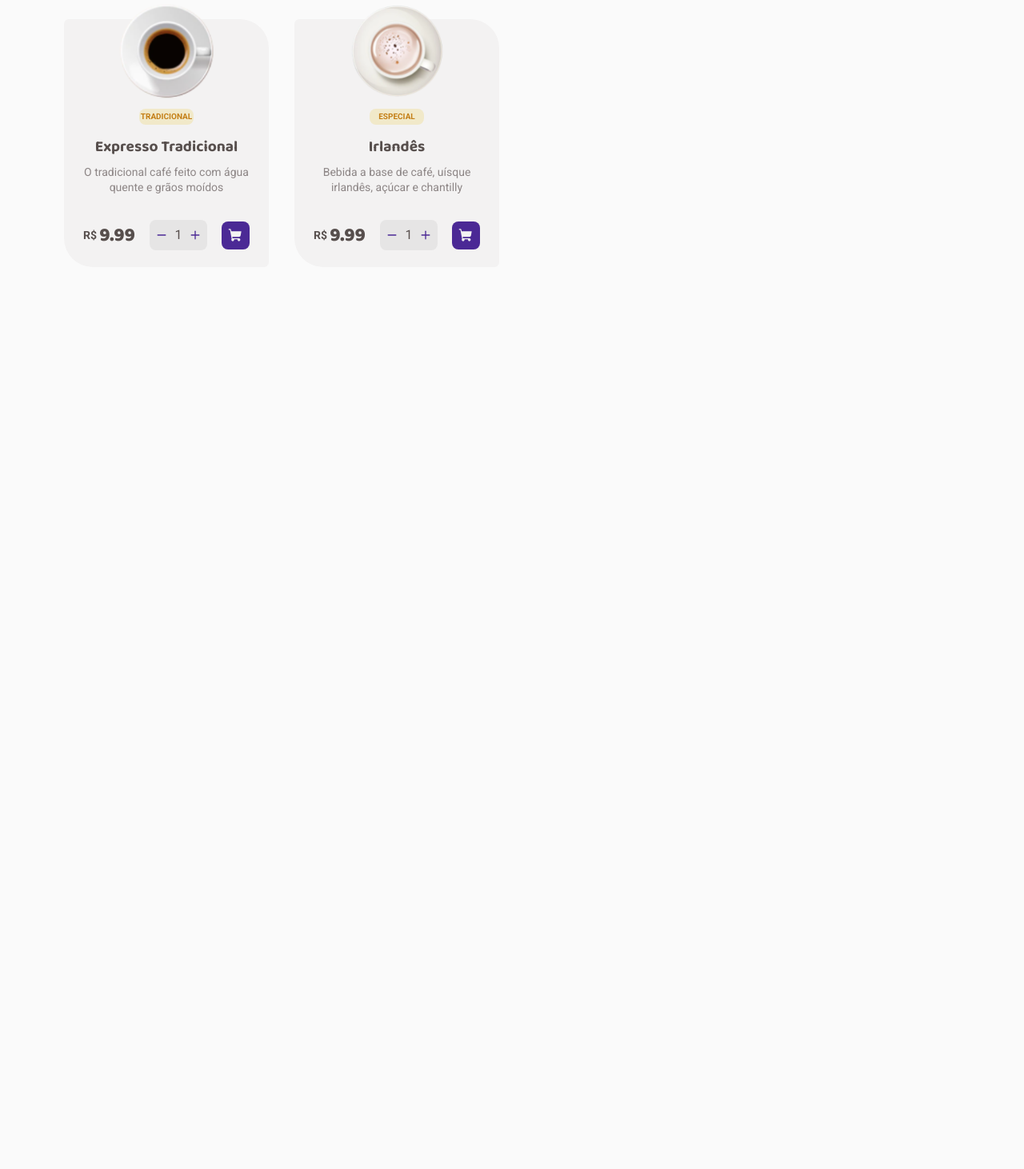
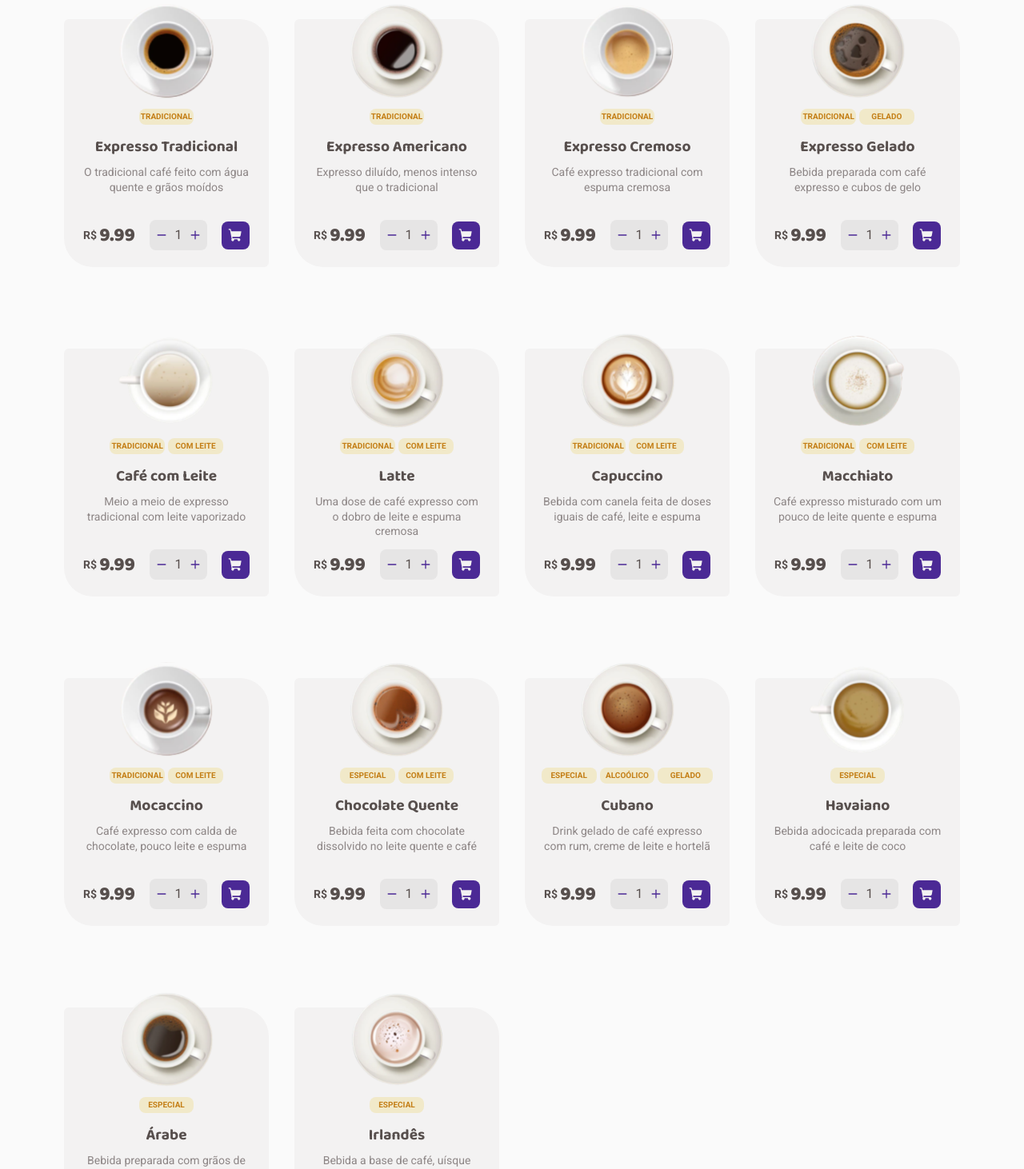
Before and after one commit to leometzker/Ignite, a React (Vite) app in the folder Desafios/Coffee_Dellivery/: page / in a window 1280 px wide. Shown: the part 800-2262 px from the top of the page at 80% size. Before the commit the page ends 1262 px from the top, so only its background shows below. Built offline with nearby package versions, Linux system fonts and the light colour scheme.

Commit message:
ajustando somas

```diff
--- a/Desafios/Coffee_Dellivery/src/components/Catalog.tsx
+++ b/Desafios/Coffee_Dellivery/src/components/Catalog.tsx
@@ -15,117 +15,117 @@ const catalog: TItemCatalog[] = [
     price: 9.99
   },
 
-  // {
-  //   id: '2',
-  //   image: '/public/Catalogo/Americano.svg',
-  //   type: ['TRADICIONAL'],
-  //   name: ' Expresso Americano',
-  //   descripition: 'Expresso diluído, menos intenso que o tradicional',
-  //   price: 9.99
-  // },
+  {
+    id: '2',
+    image: '/public/Catalogo/Americano.svg',
+    type: ['TRADICIONAL'],
+    name: ' Expresso Americano',
+    descripition: 'Expresso diluído, menos intenso que o tradicional',
+    price: 9.99
+  },
 
-  // {
-  //   id: '3',
-  //   image: 'public/Catalogo/Expresso_Cremoso.svg',
-  //   type: ['TRADICIONAL'],
-  //   name: 'Expresso Cremoso',
-  //   descripition: 'Café expresso tradicional com espuma cremosa',
-  //   price: 9.99
-  // },
+  {
+    id: '3',
+    image: 'public/Catalogo/Expresso_Cremoso.svg',
+    type: ['TRADICIONAL'],
+    name: 'Expresso Cremoso',
+    descripition: 'Café expresso tradicional com espuma cremosa',
+    price: 9.99
+  },
 
-  // {
-  //   id: '4',
-  //   image: 'public/Catalogo/Cafe_Gelado.svg',
-  //   type: ['TRADICIONAL', 'GELADO'],
-  //   name: 'Expresso Gelado',
-  //   descripition: 'Bebida preparada com café expresso e cubos de gelo',
-  //   price: 9.99
-  // },
+  {
+    id: '4',
+    image: 'public/Catalogo/Cafe_Gelado.svg',
+    type: ['TRADICIONAL', 'GELADO'],
+    name: 'Expresso Gelado',
+    descripition: 'Bebida preparada com café expresso e cubos de gelo',
+    price: 9.99
+  },
 
-  // {
-  //   id: '5',
-  //   image: 'public/Catalogo/Cafe_com_Leite.svg',
-  //   type: ['TRADICIONAL', 'COM LEITE'],
-  //   name: 'Café com Leite',
-  //   descripition: 'Meio a meio de expresso tradicional com leite vaporizado',
-  //   price: 9.99
-  // },
-  // {
-  //   id: '6',
-  //   image: 'public/Catalogo/Latte.svg',
-  //   type: ['TRADICIONAL', 'COM LEITE'],
-  //   name: 'Latte',
-  //   descripition:
-  //     'Uma dose de café expresso com o dobro de leite e espuma cremosa',
-  //   price: 9.99
-  // },
+  {
+    id: '5',
+    image: 'public/Catalogo/Cafe_com_Leite.svg',
+    type: ['TRADICIONAL', 'COM LEITE'],
+    name: 'Café com Leite',
+    descripition: 'Meio a meio de expresso tradicional com leite vaporizado',
+    price: 9.99
+  },
+  {
+    id: '6',
+    image: 'public/Catalogo/Latte.svg',
+    type: ['TRADICIONAL', 'COM LEITE'],
+    name: 'Latte',
+    descripition:
+      'Uma dose de café expresso com o dobro de leite e espuma cremosa',
+    price: 9.99
+  },
 
-  // {
-  //   id: '7',
-  //   image: 'public/Catalogo/Capuccino.svg',
-  //   type: ['TRADICIONAL', 'COM LEITE'],
-  //   name: 'Capuccino',
-  //   descripition:
-  //     'Bebida com canela feita de doses iguais de café, leite e espuma',
-  //   price: 9.99
-  // },
+  {
+    id: '7',
+    image: 'public/Catalogo/Capuccino.svg',
+    type: ['TRADICIONAL', 'COM LEITE'],
+    name: 'Capuccino',
+    descripition:
+      'Bebida com canela feita de doses iguais de café, leite e espuma',
+    price: 9.99
+  },
 
-  // {
-  //   id: '8',
-  //   image: 'public/Catalogo/Macchiato.svg',
-  //   type: ['TRADICIONAL', 'COM LEITE'],
-  //   name: 'Macchiato',
-  //   descripition:
-  //     'Café expresso misturado com um pouco de leite quente e espuma',
-  //   price: 9.99
-  // },
+  {
+    id: '8',
+    image: 'public/Catalogo/Macchiato.svg',
+    type: ['TRADICIONAL', 'COM LEITE'],
+    name: 'Macchiato',
+    descripition:
+      'Café expresso misturado com um pouco de leite quente e espuma',
+    price: 9.99
+  },
 
-  // {
-  //   id: '9',
-  //   image: 'public/Catalogo/Mochaccino.svg',
-  //   type: ['TRADICIONAL', 'COM LEITE'],
-  //   name: 'Mocaccino',
-  //   descripition: 'Café expresso com calda de chocolate, pouco leite e espuma',
-  //   price: 9.99
-  // },
+  {
+    id: '9',
+    image: 'public/Catalogo/Mochaccino.svg',
+    type: ['TRADICIONAL', 'COM LEITE'],
+    name: 'Mocaccino',
+    descripition: 'Café expresso com calda de chocolate, pouco leite e espuma',
+    price: 9.99
+  },
 
-  // {
-  //   id: '10',
-  //   image: 'public/Catalogo/Chocolate_Quente.svg',
-  //   type: ['ESPECIAL', 'COM LEITE'],
-  //   name: 'Chocolate Quente',
-  //   descripition:
-  //     'Bebida feita com chocolate dissolvido no leite quente e café',
-  //   price: 9.99
-  // },
+  {
+    id: '10',
+    image: 'public/Catalogo/Chocolate_Quente.svg',
+    type: ['ESPECIAL', 'COM LEITE'],
+    name: 'Chocolate Quente',
+    descripition:
+      'Bebida feita com chocolate dissolvido no leite quente e café',
+    price: 9.99
+  },
 
-  // {
-  //   id: '11',
-  //   image: 'public/Catalogo/Cubano.svg',
-  //   type: ['ESPECIAL', 'ALCOÓLICO', 'GELADO'],
-  //   name: 'Cubano',
-  //   descripition:
-  //     'Drink gelado de café expresso com rum, creme de leite e hortelã',
-  //   price: 9.99
-  // },
+  {
+    id: '11',
+    image: 'public/Catalogo/Cubano.svg',
+    type: ['ESPECIAL', 'ALCOÓLICO', 'GELADO'],
+    name: 'Cubano',
+    descripition:
+      'Drink gelado de café expresso com rum, creme de leite e hortelã',
+    price: 9.99
+  },
 
-  // {
-  //   id: '12',
-  //   image: 'public/Catalogo/Havaiano.svg',
-  //   type: ['ESPECIAL'],
-  //   name: 'Havaiano',
-  //   descripition: 'Bebida adocicada preparada com café e leite de coco',
-  //   price: 9.99
-  // },
+  {
+    id: '12',
+    image: 'public/Catalogo/Havaiano.svg',
+    type: ['ESPECIAL'],
+    name: 'Havaiano',
+    descripition: 'Bebida adocicada preparada com café e leite de coco',
+    price: 9.99
+  },
 
-  // {
-  //   id: '13',
-  //   image: 'public/Catalogo/Arabe.svg',
-  //   type: ['ESPECIAL'],
-  //   name: 'Árabe',
-  //   descripition: 'Bebida preparada com grãos de café árabe e especiarias',
-  //   price: 9.99
-  // },
+  {
+    id: '13',
+    image: 'public/Catalogo/Arabe.svg',
+    type: ['ESPECIAL'],
+    name: 'Árabe',
+    descripition: 'Bebida preparada com grãos de café árabe e especiarias',
+    price: 9.99
+  },
 
   {
     id: '14',
--- a/Desafios/Coffee_Dellivery/src/components/Count.tsx
+++ b/Desafios/Coffee_Dellivery/src/components/Count.tsx
@@ -1,6 +1,6 @@
 import { CountStyled } from './Styles/CountStyled'
 import { Minus, Plus } from 'phosphor-react'
-import { useState } from 'react'
+import { useEffect, useState } from 'react'
 
 export type TCounter = {
   InitialValue: number
@@ -22,7 +22,10 @@ export const Count = ({ CounterValue, InitialValue }: TCounter) => {
     }
   }
 
-  CounterValue(count) //passa o valor do visor do contador
+  useEffect(
+    () => CounterValue(count), //passa o valor do visor do contador,
+    [count]
+  )
 
   return (
     <CountStyled>
--- a/Desafios/Coffee_Dellivery/src/components/ItemShoppingCart.tsx
+++ b/Desafios/Coffee_Dellivery/src/components/ItemShoppingCart.tsx
@@ -1,6 +1,7 @@
 import { Trash } from 'phosphor-react'
 import { useEffect, useState } from 'react'
 import { TItemShoppingCart } from '../context/ShoppingCartProvider/@types'
+import { useShoppingCart } from '../context/ShoppingCartProvider/useShoppingCart'
 import { Count } from './Count'
 import { ItenShoppingCartStyled } from './Styles/ItenShoppingCartStyled'
 
@@ -11,13 +12,19 @@ export const ItenShoppingCart = ({
   amount,
   price
 }: TItemShoppingCart) => {
+  const { RemoveItem } = useShoppingCart()
+
   const [counter, setCounter] = useState(amount)
-
-  console.log(amount)
 
   function GetCounterValue(value: number) {
     setCounter(value)
   }
+
+  function deleteItem() {
+    RemoveItem(id)
+  }
+
+  useEffect(() => {}, [counter])
 
   return (
     <ItenShoppingCartStyled>
@@ -29,7 +36,11 @@ export const ItenShoppingCart = ({
 
             <div className="quantidade">
               <Count CounterValue={GetCounterValue} InitialValue={amount} />
-              <button title="Remover item" className="remove">
+              <button
+                onClick={deleteItem}
+                title="Remover item"
+                className="remove"
+              >
                 <Trash size={16} /> REMOVER
               </button>
             </div>
--- a/Desafios/Coffee_Dellivery/src/context/ShoppingCartProvider/@types.tsx
+++ b/Desafios/Coffee_Dellivery/src/context/ShoppingCartProvider/@types.tsx
@@ -32,6 +32,7 @@ export type TResumeShoppingCart = typeof defaultResumeShoppingCart
 export type TAction =
   | { type: 'add-item'; payload: TItemShoppingCart }
   | { type: 'remove-item'; payload: string }
+  | { type: 'edit-item'; payload: { id: string; quantidade: number } }
 
 export type TState = {
   itens: TItemShoppingCart[]
@@ -42,6 +43,7 @@ export type TState = {
 export interface TShoppingCartContext extends TState {
   AddItem: (item: TItemShoppingCart) => void
   RemoveItem: (itemId: string) => void
+  // EditItem: (itemId: string, quantidade: number) => void
 }
 
 export interface TShoppingCartProvider {
--- a/Desafios/Coffee_Dellivery/src/pages/Checkout.tsx
+++ b/Desafios/Coffee_Dellivery/src/pages/Checkout.tsx
@@ -8,6 +8,14 @@ import { useShoppingCart } from './../context/ShoppingCartProvider/useShoppingCa
 
 export const Checkout = () => {
   const shoppingCart = useShoppingCart()
+
+  let totalItens = 0
+  let somaTotal = 0.0
+
+  shoppingCart.itens.forEach(i => {
+    totalItens = totalItens + i.amount
+    somaTotal = somaTotal + i.amount * i.price
+  })
 
   return (
     <CheckoutStyled>
@@ -70,13 +78,13 @@ export const Checkout = () => {
 
           <div className="totals">
             <p>
-              Total de itens <span>9.99</span>
+              Total de itens <span>{totalItens}</span>
             </p>
             <p>
-              Entrega <span>9.99</span>
+              Entrega <span className="currency">9.99</span>
             </p>
             <strong>
-              Total <span>9.99</span>
+              Total <span className="currency">{somaTotal}</span>
             </strong>
           </div>
           <NavLink to="/confirmation">
--- a/Desafios/Coffee_Dellivery/src/pages/Styles/CheckoutStyled.ts
+++ b/Desafios/Coffee_Dellivery/src/pages/Styles/CheckoutStyled.ts
@@ -130,12 +130,12 @@ export const CheckoutStyled = styled.div`
         justify-content: space-between;
       }
 
-      span {
+      .currency {
         display: flex;
         gap: 0.2rem;
       }
 
-      span::before {
+      .currency::before {
         content: 'R$';
       }
 
```
Also changed, not shown: Desafios/Coffee_Dellivery/src/context/ShoppingCartProvider/ShoppingCartContext.tsx (+6 -2 lines).
